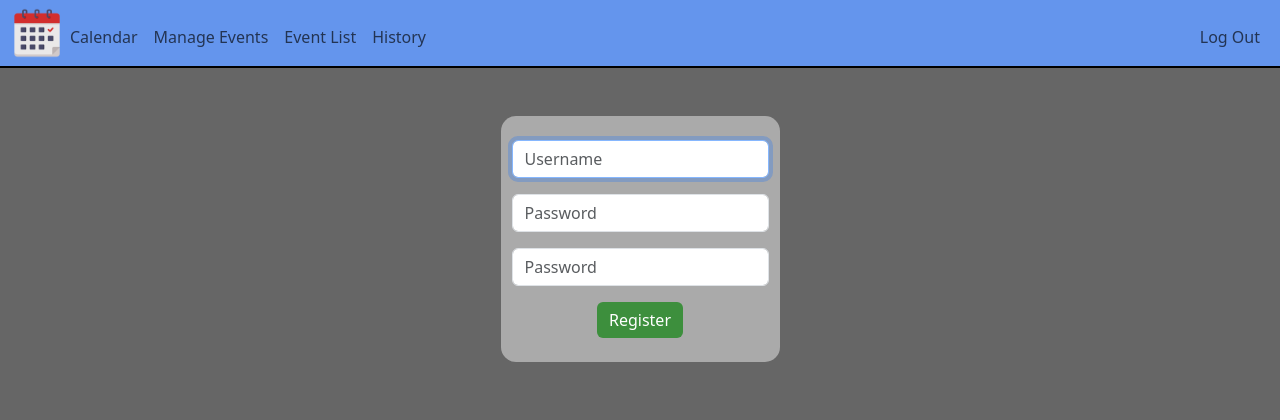
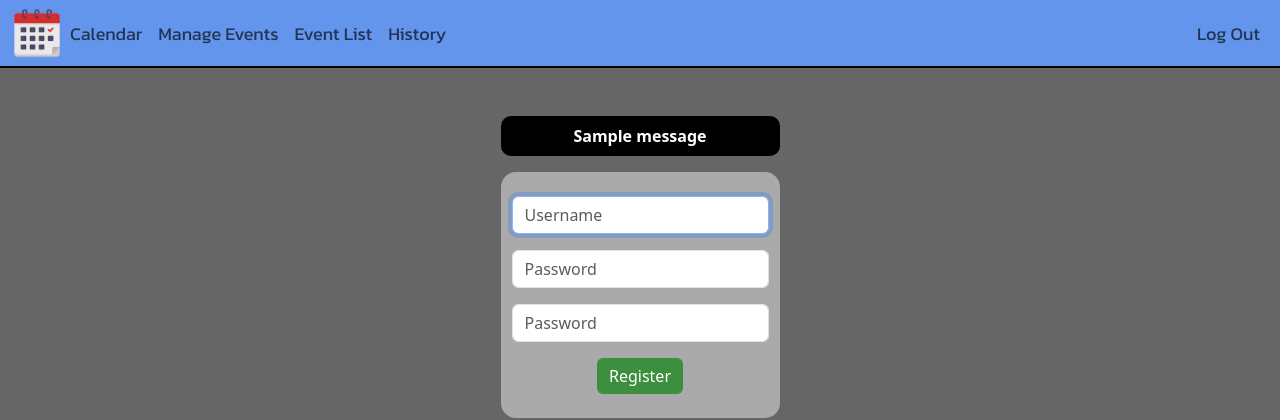
Before and after one commit to musimarcin/final_cs50, a Flask app: template templates/register.html in a window 1280 px wide. Shown: the top 420 px of the page. Run offline with Flask 3, Linux system fonts and the light colour scheme; the template is opened without the code that fills it, so the values that code supplies are empty; a user stored in the database is signed in; tables that the repository leaves empty hold one stand-in row (values such as "Sample post"); one stand-in notice (Sample message) is shown; some libraries are stand-ins or nearby versions.

Commit message:
added login/register and modified navbar

```diff
--- a/app.py
+++ b/app.py
@@ -2,7 +2,8 @@ import os
 import calendar
 from datetime import datetime
 
-from flask import Flask, redirect, render_template, request, session
+from cs50 import SQL
+from flask import Flask, flash, redirect, render_template, request, session, url_for
 from flask_session import Session
 from werkzeug.security import check_password_hash, generate_password_hash
 import sqlite3
@@ -12,7 +13,7 @@ app = Flask(__name__)
 app.config["SESSION_PERMANENT"] = False
 app.config["SESSION_TYPE"] = "filesystem"
 Session(app)
-connect = sqlite3.connect('database.db')
+db = SQL("sqlite:///database.db")
 
 @app.after_request
 def after_request(response):
@@ -29,23 +30,27 @@ def login():
 
     if request.method == "POST":
         if not request.form.get("username"):
-            return apology("must provide username", 403)
+            flash("must provide username")
+            return render_template("login.html")
 
         elif not request.form.get("password"):
-            return apology("must provide password", 403)
+            flash("must provide password")
+            return render_template("login.html")
 
-        rows = db.execute(
-            "SELECT * FROM users WHERE username = ?", request.form.get("username"))
+        rows = db.execute("SELECT * FROM users WHERE username = ?", request.form.get("username"))
 
         if len(rows) != 1 or not check_password_hash(rows[0]["hash"], request.form.get("password")):
-            return apology("invalid username and/or password", 403)
+            flash("invalid username and/or password")
+            return render_template("login.html")
 
         session["user_id"] = rows[0]["id"]
 
+        flash("successfully logged in")
         return redirect("/")
 
     else:
         return render_template("login.html")
+
 
 @app.route("/register", methods=["GET", "POST"])
 def register():
@@ -56,20 +61,32 @@ def register():
     pwd2 = request.form.get("confirmation")
     if request.method == "POST":
         if not name:
-            return apology("must provide username", 400)
+            flash("must provide username")
+            return render_template("register.html")
         elif not pwd:
-            return apology("must provide password", 400)
+            flash("must provide password")
+            return render_template("register.html")
         elif not pwd2:
-            return apology("must provide password2", 400)
+            flash("must repeat a password")
+            return render_template("register.html")
         elif str(pwd) != str(pwd2):
-            return apology("passwords does not match", 400)
+            flash("passwords does not match")
+            return render_template("register.html")
         else:
             rows = db.execute("SELECT * FROM users WHERE username = ?", name)
             if len(rows) > 0:
-                return apology("user already exists", 400)
+                flash("user already exists")
+                return render_template("register.html")
             else:
                 db.execute("INSERT INTO users (username, hash) VALUES(?, ?)", name, generate_password_hash(pwd, method='pbkdf2', salt_length=16))
+                flash("successfully registered")
     return render_template("register.html")
+
+@app.route("/logout")
+def logout():
+    session.clear()
+    return redirect("/")
+
 
 @app.route("/", methods=["GET", "POST"])
 def start():
@@ -103,7 +120,6 @@ def start():
                     current_year += 1
                     datey = current_year
 
-
         month = calendar.month_name[datem]
         cal = calendar.monthcalendar(datey, datem)
         return render_template("index.html", cal=cal, month=month, datew=datew, datey=datey)
--- a/static/styles.css
+++ b/static/styles.css
@@ -125,3 +125,11 @@ ul
     background-color: #aaaaaa;
     border-radius: 15px;
 }
+
+.info
+{
+    background-color: black;
+    color: white;
+    font-weight: 600;
+    border-radius: 10px;
+}
--- a/templates/layout.html
+++ b/templates/layout.html
@@ -28,13 +28,13 @@
             </button>
             <div class="collapse navbar-collapse" id="navbar">
                 {% if session["user_id"] %}
-                    <ul class="navbar-nav me-auto mt-2">
+                    <ul class="logo navbar-nav me-auto">
                         <li class="nav-item"><a class="nav-link" href="/">Calendar</a></li>
                         <li class="nav-item"><a class="nav-link" href="/manage">Manage Events</a></li>
                         <li class="nav-item"><a class="nav-link" href="/list">Event List</a></li>
                         <li class="nav-item"><a class="nav-link" href="/history">History</a></li>
                     </ul>
-                    <ul class="navbar-nav ms-auto mt-2">
+                    <ul class="logo navbar-nav ms-auto">
                         <li class="nav-item"><a class="nav-link" href="/logout">Log Out</a></li>
                     </ul>
                 {% else %}
--- a/templates/login.html
+++ b/templates/login.html
@@ -5,6 +5,11 @@
 {% endblock %}
 
 {% block main %}
+    {% for msg in get_flashed_messages() %}
+        <div class="d-flex justify-content-center mb-3 mx-auto">
+            <div class="info w-25 p-2">{{msg}}</div>
+        </div>
+    {% endfor %}
 <div class="d-flex justify-content-center">
     <form action="/login" method="post" class="user py-4 w-25">
         <div class="mb-3">
--- a/templates/register.html
+++ b/templates/register.html
@@ -5,6 +5,11 @@
 {% endblock %}
 
 {% block main %}
+    {% for msg in get_flashed_messages() %}
+        <div class="d-flex justify-content-center mb-3 mx-auto">
+            <div class="info w-25 p-2">{{msg}}</div>
+        </div>
+    {% endfor %}
 <div class="d-flex justify-content-center">
     <form action="/register" method="post" class="user py-4 w-25">
         <div class="mb-3">
--- a/test.py
+++ b/test.py
@@ -31,6 +31,12 @@ print(datem)
 for i in range(len(calendar.month_name)):
     if calendar.month_name[i] == current_month:
        print(i)
+
+CREATE TABLE users (id INTEGER PRIMARY KEY AUTOINCREMENT NOT NULL, username TEXT NOT NULL, hash TEXT NOT NULL)
+
+CREATE TABLE history (user_id INTEGER NOT NULL, description TEXT NOT NULL, date TEXT NOT NULL, timestamp DATETIME DEFAULT CURRENT_TIMESTAMP, FOREIGN KEY(user_id) REFERENCES users(id));
+
+CREATE TABLE events (user_id INTEGER NOT NULL, description TEXT NOT NULL, date TEXT NOT NULL, FOREIGN KEY(user_id) REFERENCES users(id));
 """
 
 datey = datetime.now().year + 1
```
Also changed, not shown: database.db.
